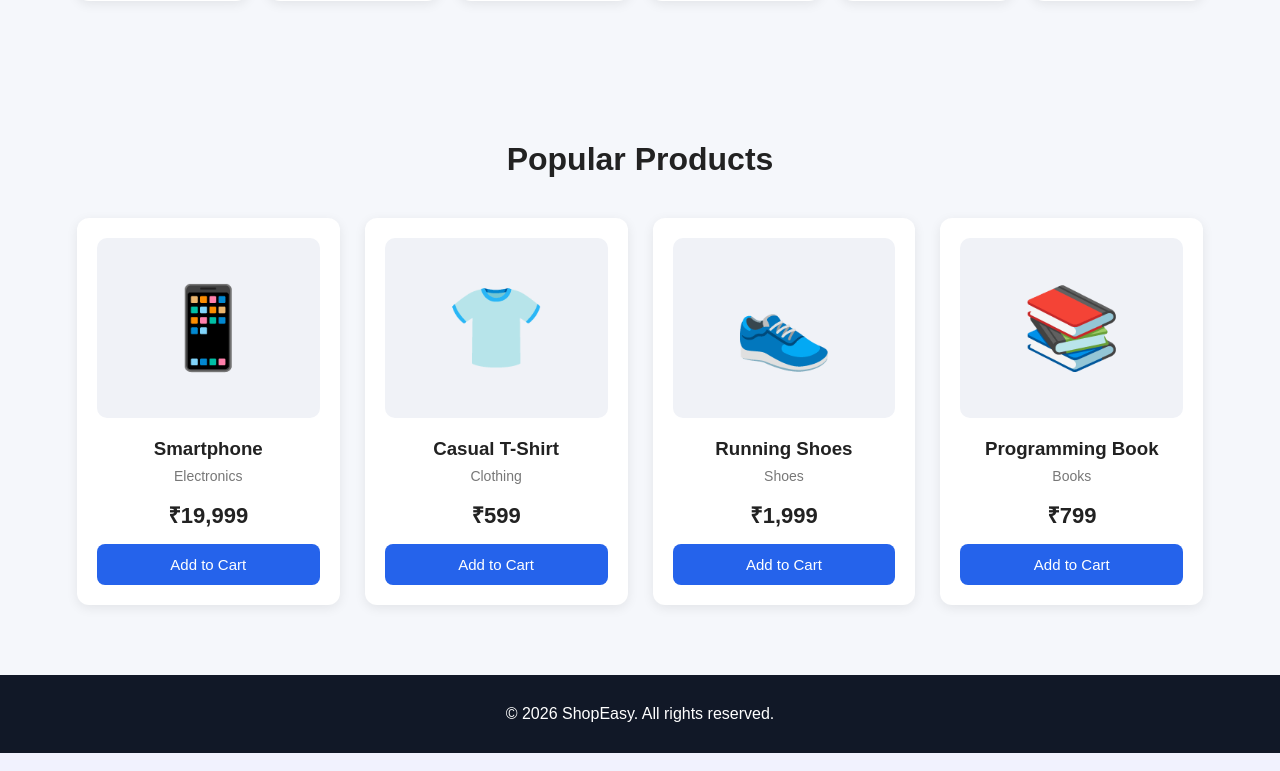
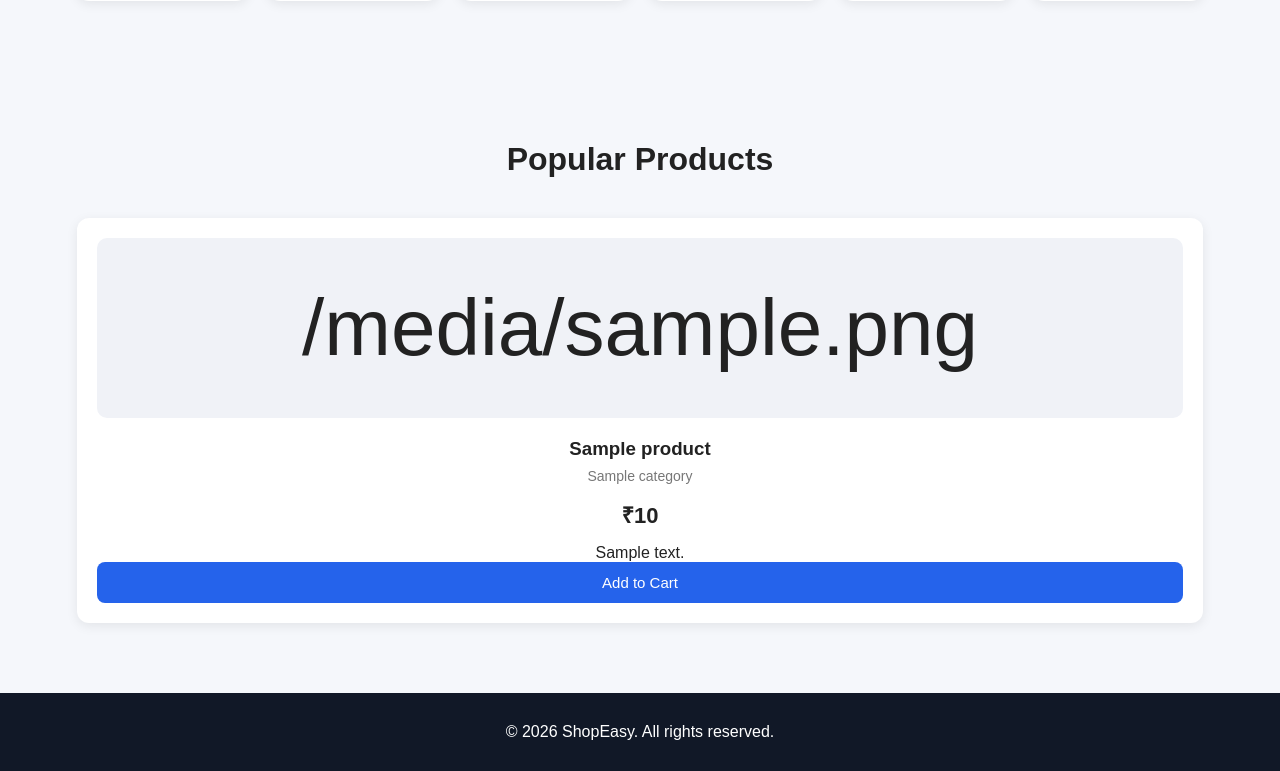
Before and after one commit to priyanshukharadi/hackathon-website, a Flask app: template templates/index.html in a window 1280 px wide. Shown: the part 798-1569 px from the top of the page. Run offline with Flask 3, Linux system fonts and the light colour scheme; the template is opened without the code that fills it: most values are stand-ins (such as "Sample title", 1, 10 or a date in 2020).

Commit message:
Connect products to database

```diff
--- a/app.py
+++ b/app.py
@@ -1,11 +1,24 @@
 from flask import Flask, render_template
+from database import get_connection
 
 app = Flask(__name__)
 
 
 @app.route("/")
 def home():
-    return render_template("index.html")
+
+    connection = get_connection()
+
+    products = connection.execute(
+        "SELECT * FROM products"
+    ).fetchall()
+
+    connection.close()
+
+    return render_template(
+        "index.html",
+        products=products
+    )
 
 
 if __name__ == "__main__":
--- /dev/null
+++ b/database.py
@@ -0,0 +1,117 @@
+import sqlite3
+
+
+DATABASE = "database/shop.db"
+
+
+def get_connection():
+    connection = sqlite3.connect(DATABASE)
+    connection.row_factory = sqlite3.Row
+    return connection
+
+
+def create_database():
+
+    connection = get_connection()
+
+    cursor = connection.cursor()
+
+    cursor.execute("""
+        CREATE TABLE IF NOT EXISTS products (
+            id INTEGER PRIMARY KEY AUTOINCREMENT,
+            name TEXT NOT NULL,
+            price REAL NOT NULL,
+            category TEXT NOT NULL,
+            description TEXT,
+            image TEXT
+        )
+    """)
+
+    connection.commit()
+
+    connection.close()
+
+
+def add_products():
+
+    connection = get_connection()
+
+    cursor = connection.cursor()
+
+    products = [
+        (
+            "Smartphone",
+            19999,
+            "Electronics",
+            "A modern smartphone with a high-quality display.",
+            "📱"
+        ),
+        (
+            "Wireless Headphones",
+            2499,
+            "Electronics",
+            "Comfortable wireless headphones with clear sound.",
+            "🎧"
+        ),
+        (
+            "Casual T-Shirt",
+            599,
+            "Clothing",
+            "Comfortable cotton t-shirt for everyday use.",
+            "👕"
+        ),
+        (
+            "Running Shoes",
+            1999,
+            "Shoes",
+            "Lightweight running shoes for daily workouts.",
+            "👟"
+        ),
+        (
+            "Programming Book",
+            799,
+            "Books",
+            "A beginner-friendly programming book.",
+            "📚"
+        ),
+        (
+            "Coffee Mug",
+            299,
+            "Home",
+            "Simple ceramic coffee mug.",
+            "☕"
+        ),
+        (
+            "Travel Backpack",
+            1499,
+            "Accessories",
+            "Durable backpack suitable for travel and college.",
+            "🎒"
+        ),
+        (
+            "Smart Watch",
+            3499,
+            "Electronics",
+            "Smart watch with fitness tracking features.",
+            "⌚"
+        )
+    ]
+
+    cursor.executemany("""
+        INSERT INTO products
+        (name, price, category, description, image)
+        VALUES (?, ?, ?, ?, ?)
+    """, products)
+
+    connection.commit()
+
+    connection.close()
+
+
+if __name__ == "__main__":
+
+    create_database()
+
+    add_products()
+
+    print("Database and products created successfully! 🛒")
--- a/templates/index.html
+++ b/templates/index.html
@@ -101,21 +101,28 @@
 
     <div class="product-container">
 
-            <!-- Product 1 -->
+        {% for product in products %}
+
         <div class="product-card">
 
             <div class="product-image">
-                    📱
+                {{ product["image"] }}
             </div>
 
-                <h3>Smartphone</h3>
+            <h3>
+                {{ product["name"] }}
+            </h3>
 
             <p class="category">
-                    Electronics
+                {{ product["category"] }}
             </p>
 
             <p class="price">
-                    ₹19,999
+                ₹{{ product["price"] }}
+            </p>
+
+            <p>
+                {{ product["description"] }}
             </p>
 
             <button onclick="addToCart()">
@@ -124,77 +131,7 @@
 
         </div>
 
-
-            <!-- Product 2 -->
-            <div class="product-card">
-
-                <div class="product-image">
-                    👕
-                </div>
-
-                <h3>Casual T-Shirt</h3>
-
-                <p class="category">
-                    Clothing
-                </p>
-
-                <p class="price">
-                    ₹599
-                </p>
-
-                <button onclick="addToCart()">
-                    Add to Cart
-                </button>
-
-            </div>
-
-
-            <!-- Product 3 -->
-            <div class="product-card">
-
-                <div class="product-image">
-                    👟
-                </div>
-
-                <h3>Running Shoes</h3>
-
-                <p class="category">
-                    Shoes
-                </p>
-
-                <p class="price">
-                    ₹1,999
-                </p>
-
-                <button onclick="addToCart()">
-                    Add to Cart
-                </button>
-
-            </div>
-
-
-            <!-- Product 4 -->
-            <div class="product-card">
-
-                <div class="product-image">
-                    📚
-                </div>
-
-                <h3>Programming Book</h3>
-
-                <p class="category">
-                    Books
-                </p>
-
-                <p class="price">
-                    ₹799
-                </p>
-
-                <button onclick="addToCart()">
-                    Add to Cart
-                </button>
-
-            </div>
+        {% endfor %}
 
     </div>
 
```
Lines whose indentation alone changed are shown as unchanged.
